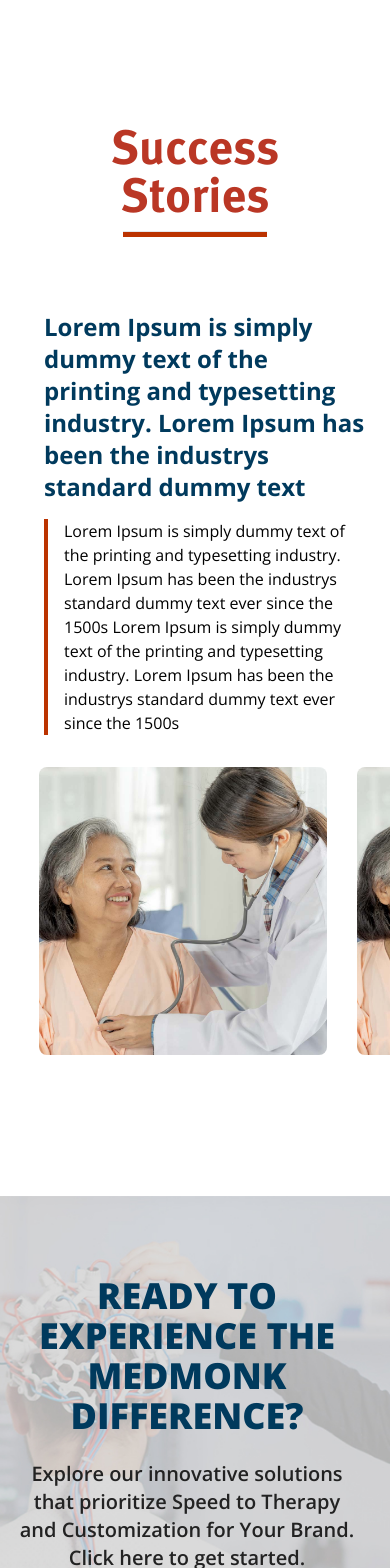
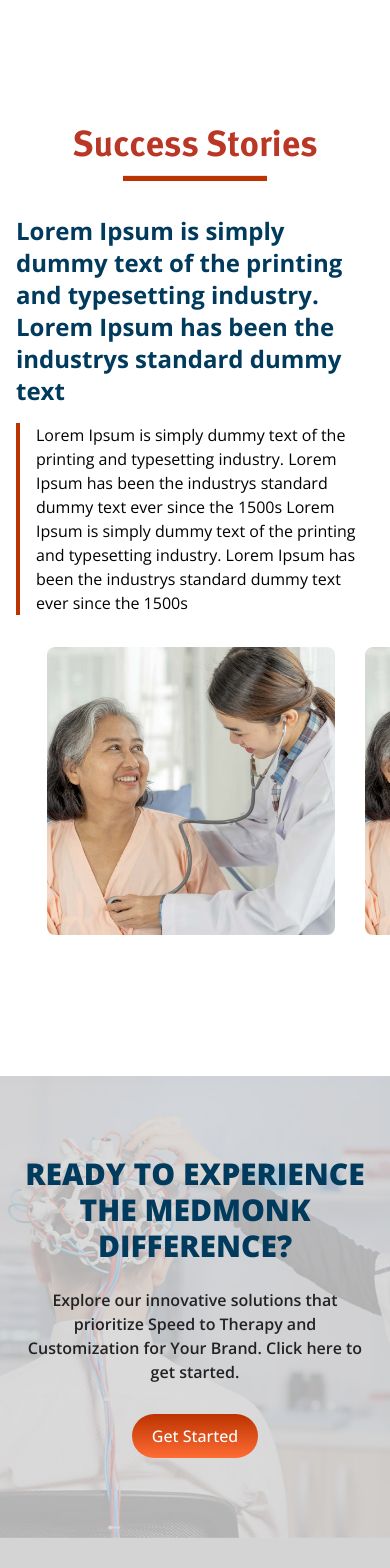
Before and after one commit to Nileshdcool/medmonk, a Next.js app: page / in a window 390 px wide. Shown: the part 4760-6328 px from the top of the page. Built offline with nearby package versions, Linux system fonts and the light colour scheme.

Commit message:
Home Page Responsive - New

```diff
--- a/pages/index.tsx
+++ b/pages/index.tsx
@@ -1302,17 +1302,17 @@
 
       <section className="bg-center flex pt-24 pb-20 overflow-hidden">
         <div className="container mx-auto">
-          <div className="text-center max-w-3xl mx-auto mb-12">
-            <h2 className="text-5xl font-bold text-darkOrange mb-2 px-8 xl:px-14">
+          <div className="text-center max-w-3xl mx-auto mb-2 md:mb-12">
+            <h2 className="text-4xl md:text-5xl font-bold text-darkOrange mb-2 px-4 xl:px-14">
               Success Stories
             </h2>
             <hr className=" h-1.5 w-36 bg-brownCust mb-5 inline-block" />
           </div>
-          <div className="grid grid-cols-1 lg:grid-cols-2 gap-2 xl:gap-3 px-6 xl:px-14 items-center">
+          <div className="grid grid-cols-1 lg:grid-cols-2 gap-2 xl:gap-3 px-4 xl:px-14 items-center">
             <div className="partne-left grid grid-cols-1 gap-10">
               <Slider {...settingsSuccessStoriesNav} className="pb-6">
                 <div className="ssNav">
-                  <div className="pl-5 pr-0 lg:pr-20 w-full">
+                  <div className="pl-0 md:pl-5 pr-0 lg:pr-20 w-full">
                     <h3 className="text-darkBlue mb-4 text-2xl font-bold">
                       Lorem Ipsum is simply dummy text of the printing and
                       typesetting industry. Lorem Ipsum has been the industrys
@@ -1329,7 +1329,7 @@
                   </div>
                 </div>
                 <div className="ssNav">
-                  <div className="pl-5 pr-0 lg:pr-20 w-full">
+                  <div className="pl-0 md:pl-5 pr-0 lg:pr-20 w-full">
                     <h3 className="text-darkBlue mb-4 text-2xl font-bold">
                       Lorem Ipsum is simply dummy text of the printing and
                       typesetting industry. Lorem Ipsum has been the industrys
@@ -1346,7 +1346,7 @@
                   </div>
                 </div>
                 <div className="ssNav">
-                  <div className="pl-5 pr-0 lg:pr-20 w-full">
+                  <div className="pl-0 md:pl-5 pr-0 lg:pr-20 w-full">
                     <h3 className="text-darkBlue mb-4 text-2xl font-bold">
                       Lorem Ipsum is simply dummy text of the printing and
                       typesetting industry. Lorem Ipsum has been the industrys
@@ -1364,7 +1364,7 @@
                 </div>
               </Slider>
             </div>
-            <div className="partne-right">
+            <div className="partne-right ml-4 md:ml-0">
               <div className="card-carsual ssSkider">
                 <Slider {...settingsSuccessStories} className="pb-6">
                   <div className="card-box bg-white rounded-md">
@@ -1407,11 +1407,11 @@
       <section className="get-started-sec bg-center flex bg-no-repeat bg-get-started bg-cover py-20 relative">
         {/* <div className="absolute inset-0 bg-gray-400 opacity-50"></div> */}
         <div className="container mx-auto px-4 z-1">
-          <div className="w-1/1 pr-4 text-center">
-            <h2 className="text-4xl font-extrabold text-darkBlue mb-2">
+          <div className="w-1/1 text-center">
+            <h2 className="text-3xl md:text-4xl font-extrabold text-darkBlue mb-2">
               READY TO EXPERIENCE THE MEDMONK DIFFERENCE?
             </h2>
-            <p className="text-xl text-hBlack my-6 font-semibold max-w-3xl ml-auto mr-auto">
+            <p className="text-md md:text-xl text-hBlack my-6 font-semibold max-w-3xl ml-auto mr-auto">
               Explore our innovative solutions that prioritize Speed to Therapy
               and Customization for Your Brand. Click here to get started.
             </p>
@@ -1428,8 +1428,8 @@
       <footer className="bg-headerBG pt-20 px-4">
         <div className="container mx-auto">
           <div className="mx-0 xl:mx-10">
-            <div className="grid grid-cols-1 md:grid-cols-2 lg:grid-cols-4 gap-6 xl:gap-8">
-              <div>
+            <div className="flex flex-wrap md:grid grid-cols-2 md:grid-cols-2 lg:grid-cols-4 gap-6 xl:gap-8">
+              <div className="w-full">
                 <a
                   href="https://flowbite.com/"
                   className="flex items-center space-x-3 rtl:space-x-reverse mb-4"
@@ -1474,7 +1474,7 @@
                   </li>
                 </ul>
               </div>
-              <div>
+              <div className=" w-1/2 -mr-8">
                 <h3 className="font-semibold text-hBlack mb-2 text-lg">
                   Sitemap
                 </h3>
@@ -1501,7 +1501,7 @@
                   </li>
                 </ul>
               </div>
-              <div>
+              <div className=" w-1/2 border-l-2 md:border-l-0 border-darkBlue pl-8 md:pl-0">
                 <h3 className="font-semibold text-hBlack mb-2 text-lg">
                   Accredited by
                 </h3>
@@ -1518,14 +1518,14 @@
                   </li>
                 </ul>
               </div>
-              <div>
+              <div className="w-full">
                 <h3 className="text-darkBlue mb-3 text-xl font-bold">
                   Get the latest updates
                 </h3>
 
                 <div className="mx-auto max-w-screen-md sm:text-center">
                   <form action="#">
-                    <div className="items-center mx-auto mb-3 space-y-4 max-w-screen-sm sm:flex sm:space-y-0">
+                    <div className="items-center mx-auto mb-3 space-y-4 max-w-screen-sm flex space-y-0">
                       <div className="relative w-full">
                         <div className="flex absolute inset-y-0 left-0 items-center pl-3 pointer-events-none">
                           <svg
```
